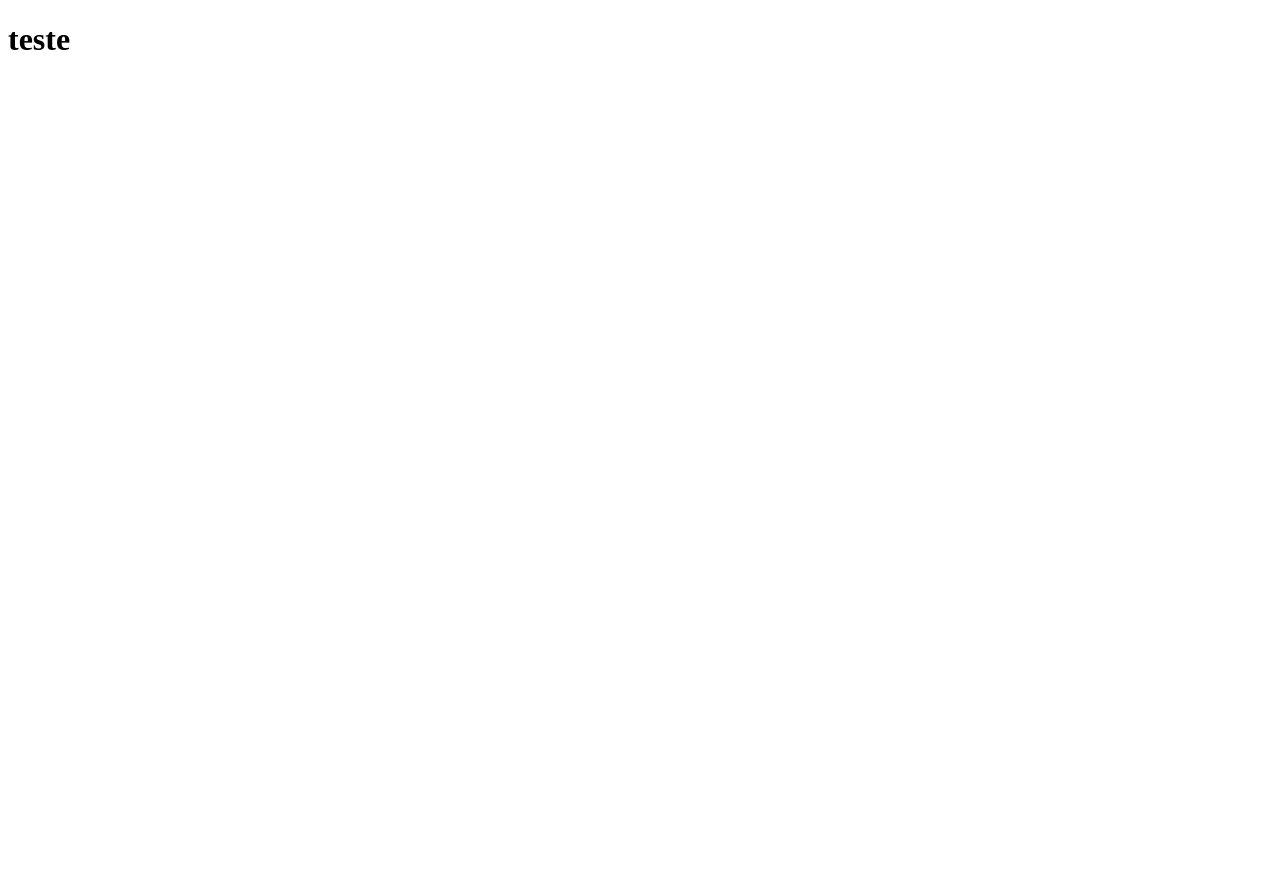
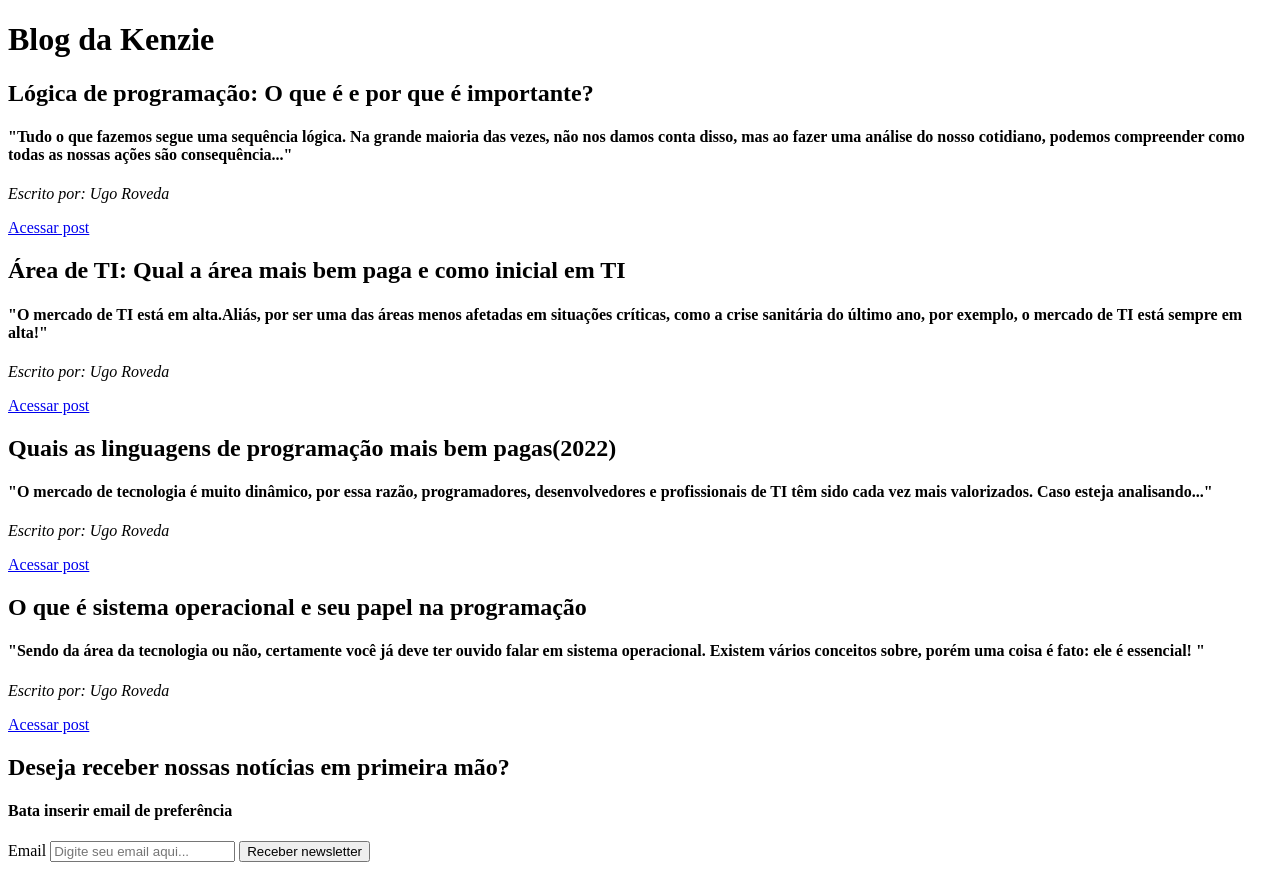
Before and after one commit to Amandaalacerda/entrega1_kenzie, a plain HTML site: page index.html in a window 1280 px wide. Before the commit the page ends 800 px from the top, so only its background shows below. Drawn offline with Linux system fonts and the light colour scheme.

Commit message:
Alteração no arquivo html

```diff
--- a/index.html
+++ b/index.html
@@ -4,9 +4,63 @@
     <meta charset="UTF-8">
     <meta http-equiv="X-UA-Compatible" content="IE=edge">
     <meta name="viewport" content="width=device-width, initial-scale=1.0">
-    <title>Document</title>
+    <meta name="description" content="Blog da Kenzie com vários conteúdos sobre programação">
+    <title>Blog da Kenzie</title>
+    <link rel="icon" href="./favicon.jpeg">
 </head>
 <body>
-    <h1>teste</h1>
+    <header>
+        <h1>Blog da Kenzie</h1>
+    </header>
+    <main>
+        <article>
+            <section>
+                <h2>Lógica de programação: O que é e por que é importante?</h2>
+                    <h4>"Tudo o que fazemos segue uma sequência lógica.
+                        Na grande maioria das vezes, não nos damos conta disso,
+                        mas ao fazer uma análise do nosso cotidiano, podemos
+                        compreender como todas as nossas ações são consequência..."</h4>
+                <p><em>Escrito por: Ugo Roveda</em></p>
+                <a href="https://kenzie.com.br/blog/logica-de-programacao/">Acessar post</a>
+            </section>
+            <section>
+                <h2>Área de TI: Qual a área mais bem paga e como inicial em TI</h2>
+                    <h4>"O mercado de TI está em alta.Aliás, por ser uma
+                        das áreas menos afetadas em situações críticas,
+                        como a crise sanitária do último ano, por exemplo,
+                        o mercado de TI está sempre em alta!"</h4>
+                <p><em>Escrito por: Ugo Roveda</em></p>
+                <a href="https://kenzie.com.br/blog/area-de-ti/">Acessar post</a>
+            </section>
+            <section>
+                <h2>Quais as linguagens de programação mais bem pagas(2022)</h2>
+                    <h4>"O mercado de tecnologia é muito dinâmico, por essa razão,
+                        programadores, desenvolvedores e profissionais de TI têm sido
+                        cada vez mais valorizados. Caso esteja analisando..."</h4>
+                <p><em>Escrito por: Ugo Roveda</em></p>
+                <a href="https://kenzie.com.br/blog/linguagens-de-programacao-mais-bem-pagas/">Acessar post</a>
+            </section>
+            <section>
+                <h2>O que é sistema operacional e seu papel na programação</h2>
+                    <h4>"Sendo da área da tecnologia ou não, certamente você já
+                        deve ter ouvido falar em sistema operacional. Existem
+                        vários conceitos sobre, porém uma coisa é fato: ele é
+                        essencial! "</h4>
+                <p><em>Escrito por: Ugo Roveda</em></p>
+                <a href="https://kenzie.com.br/blog/sistema-operacional/">Acessar post</a>
+            </section>
+        </article>
+    </main>
+    <footer>
+        <section>
+            <h2>Deseja receber nossas notícias em primeira mão?</h2>
+            <h4>Bata inserir email de preferência</h4>
+            <form>
+                <label for="Email">Email</label>
+                <input type="text" id="Email" required="true" placeholder="Digite seu email aqui...">
+                <button type="submit">Receber newsletter</button>
+            </form>
+        </section>
+    </footer>
 </body>
 </html>
```
